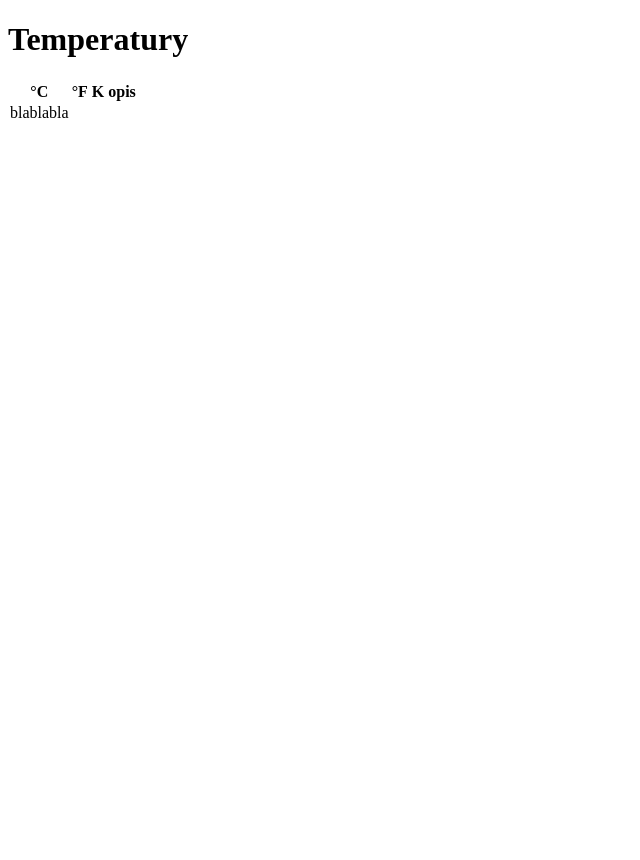
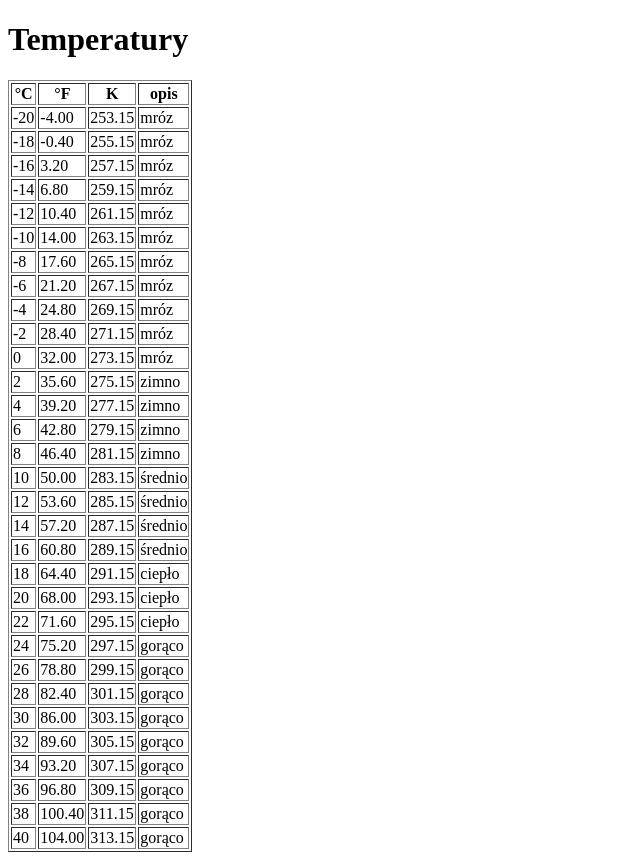
Before and after one commit to mateusza-szkolenia/2020-12-21-html5-js, a plain HTML site: page zadanie3a.html in a window 1280 px wide. Shown: the whole page, without its empty margins (0-640 px from the left). Before the commit the page ends 800 px from the top, so only its background shows below. Drawn offline with Linux system fonts and the light colour scheme.

Commit message:
funkcje przeliczające + komórki

```diff
--- a/zadanie3a.html
+++ b/zadanie3a.html
@@ -4,7 +4,7 @@
 
 <h1>Temperatury</h1>
 
-<table id='temperatury'>
+<table id='temperatury' border=1>
 <tr>
     <th>°C</th>
     <th>°F</th>
@@ -15,9 +15,40 @@
 
 <script>
 
-var nowywiersz = document.createElement("tr")
-nowywiersz.innerText = "blablabla"
+function przelicz_C_na_F( tC ){
+    return tC * 1.8 + 32
+}
+function przelicz_C_na_K( tC ){
+    return tC + 273.15
+}
+function odczucie( tC ){
+    if ( tC < 1 ) return "mróz";
+    if ( tC < 10 ) return "zimno";
+    if ( tC < 18 ) return "średnio";
+    if ( tC < 23 ) return "ciepło";
+    return "gorąco";
+}
 
-document.querySelector("#temperatury").append( nowywiersz )
+
+for ( var t = -20; t <= 40; t += 2 ){
+
+    var nowywiersz = document.createElement("tr")
+    var komorkaC = document.createElement("td")
+    var komorkaF = document.createElement("td")
+    var komorkaK = document.createElement("td")
+    var komorkaO = document.createElement("td")
+
+    komorkaC.innerText = t
+    komorkaF.innerText = przelicz_C_na_F(t).toFixed(2)
+    komorkaK.innerText = przelicz_C_na_K(t).toFixed(2)
+    komorkaO.innerText = odczucie(t)
+
+    nowywiersz.append( komorkaC )
+    nowywiersz.append( komorkaF )
+    nowywiersz.append( komorkaK )
+    nowywiersz.append( komorkaO )
+
+    document.querySelector("#temperatury tbody").append( nowywiersz )
+}
 
 </script>
```
